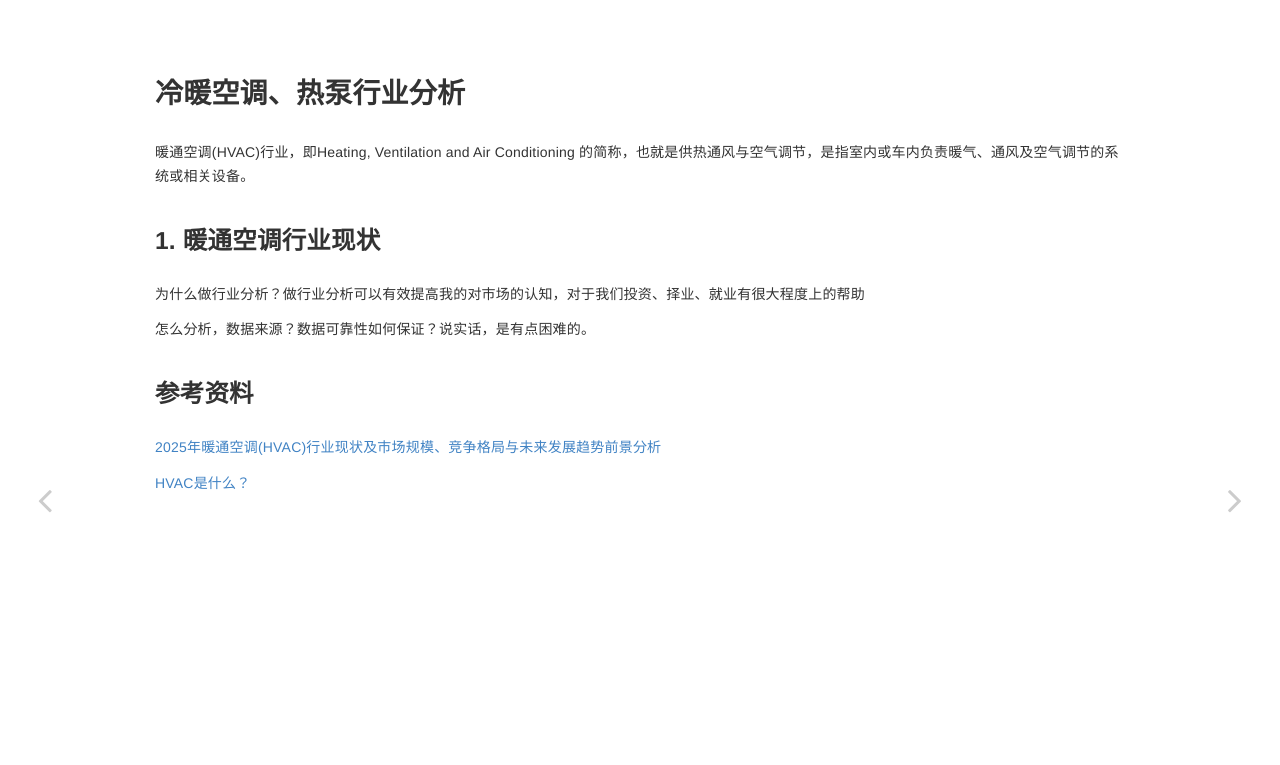
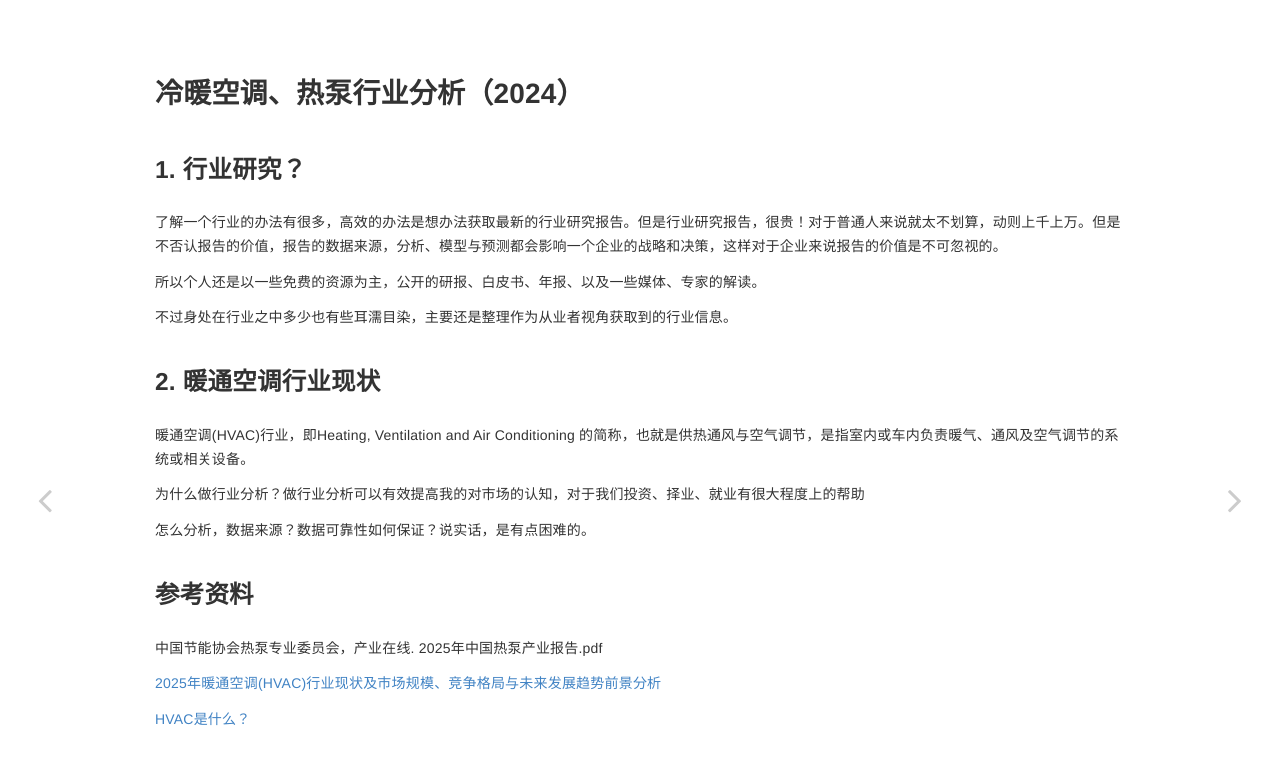
Before and after one commit to YooyoJin/yooyojin.github.io, a Jekyll site: the page built from _posts/2025-05-06-development_status_of_hvac.md, in a window 1280 px wide. Shown: the top 765 px of the page. Built offline with Jekyll 4.4.1, drawn with Linux system fonts in a browser that asks for light colours.

Commit message:
<fix> 修复部分错误

```diff
--- a/_posts/2025-05-06-development_status_of_hvac.md
+++ b/_posts/2025-05-06-development_status_of_hvac.md
@@ -1,5 +1,5 @@
 ---
-title: 冷暖空调、热泵行业分析
+title: 冷暖空调、热泵行业分析（2024）
 author: YooyoJin
 date: 2025-05-06
 category: Jekyll
@@ -7,10 +7,17 @@ layout: post
 mermaid: true
 ---
 
+## 1. 行业研究？
+
+了解一个行业的办法有很多，高效的办法是想办法获取最新的行业研究报告。但是行业研究报告，很贵！对于普通人来说就太不划算，动则上千上万。但是不否认报告的价值，报告的数据来源，分析、模型与预测都会影响一个企业的战略和决策，这样对于企业来说报告的价值是不可忽视的。
+
+所以个人还是以一些免费的资源为主，公开的研报、白皮书、年报、以及一些媒体、专家的解读。
+
+不过身处在行业之中多少也有些耳濡目染，主要还是整理作为从业者视角获取到的行业信息。
+
+## 2. 暖通空调行业现状
+
 暖通空调(HVAC)行业，即Heating, Ventilation and Air Conditioning 的简称，也就是供热通风与空气调节，是指室内或车内负责暖气、通风及空气调节的系统或相关设备。
-
-## 1. 暖通空调行业现状
-
 
 为什么做行业分析？做行业分析可以有效提高我的对市场的认知，对于我们投资、择业、就业有很大程度上的帮助
 
@@ -18,6 +25,8 @@ mermaid: true
 
 ## 参考资料
 
+中国节能协会热泵专业委员会，产业在线. 2025年中国热泵产业报告.pdf
+
 [2025年暖通空调(HVAC)行业现状及市场规模、竞争格局与未来发展趋势前景分析](https://www.chinairn.com/news/20250114/174050438.shtml)
 
 [HVAC是什么？](https://aireenergy.com/zh/what-is-hvac/?v=05c7c5a71e52)
```
Also changed, not shown: _posts/2025-01-17-development_status_of_ate.md (+2 -2 lines), _posts/2025-05-09-pid.md (+1 -1 lines).
